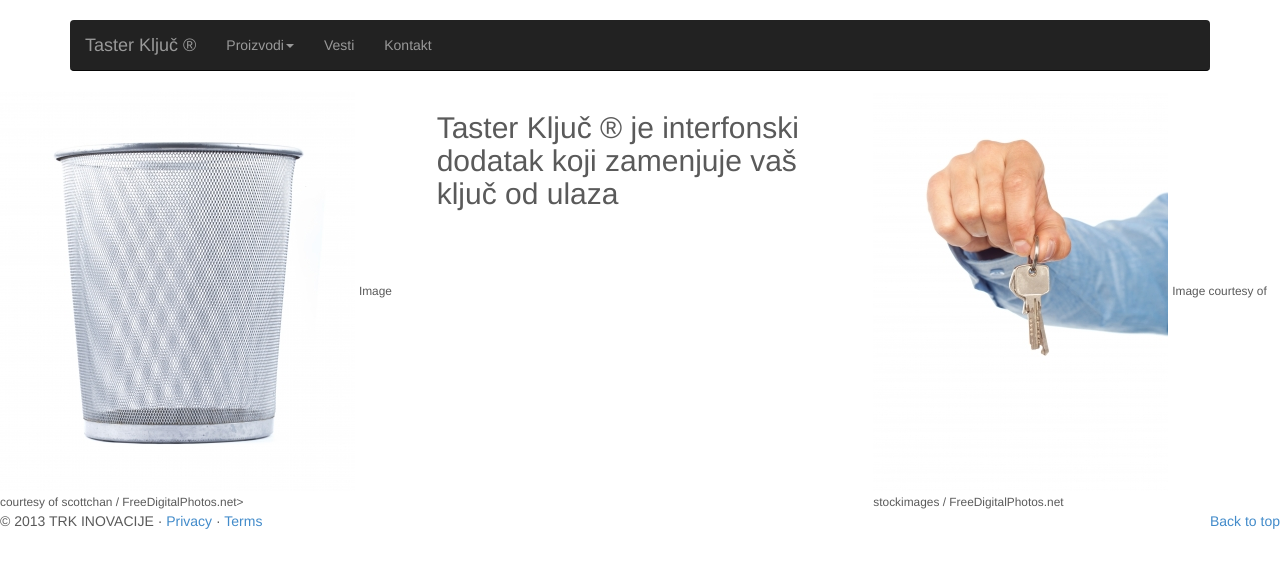
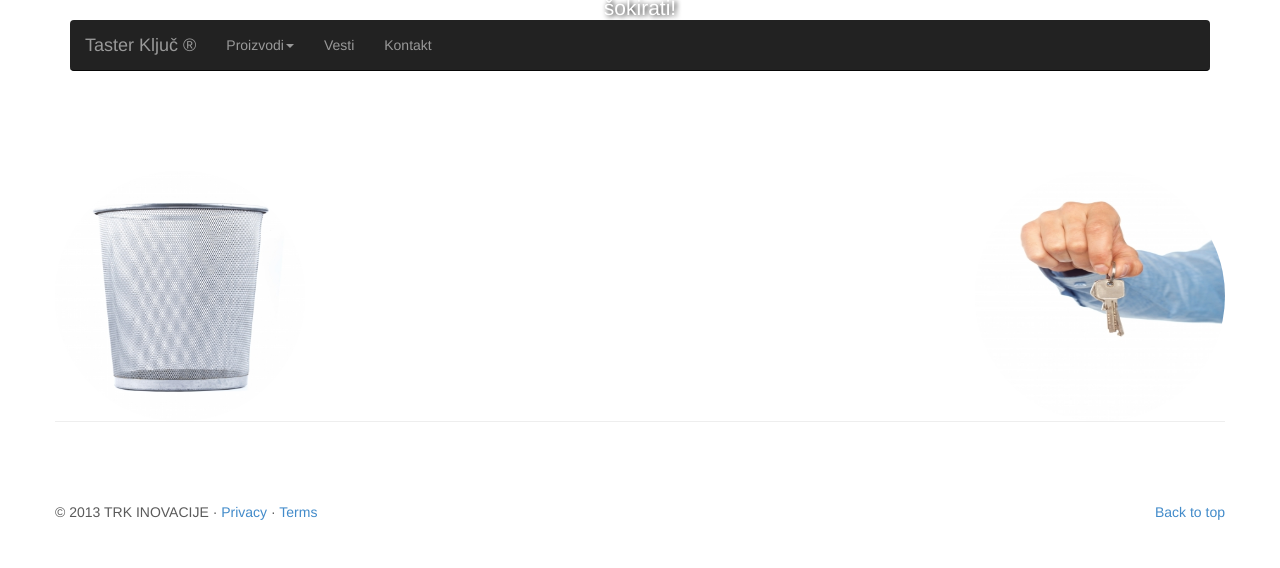
Before and after one commit to trkinovacije/tasterkljuc, a Jekyll site: the page built from _posts/2013-11-04-Sta-je-taster-kljuc.md, in a window 1280 px wide. Shown: the top 568 px of the page. Built offline with Jekyll 4.4.1, drawn with Linux system fonts in a browser that asks for light colours; nearby versions of some CDN libraries; library files that are not in the unit come from our copies; Markdown is read by kramdown in place of the engine named in the settings; comment, search, counter and statistics services are not loaded; some of the changed text lies outside the part shown.

Commit message:
small change

```diff
--- a/_layouts/default.html
+++ b/_layouts/default.html
@@ -14,7 +14,8 @@
 
     <!-- HTML5 shim and Respond.js IE8 support of HTML5 elements and media queries -->
     <!--[if lt IE 9]>
-   <script src="http://html5shim.googlecode.com/svn/trunk/html5.js"></script>
+      <script src="https://oss.maxcdn.com/libs/html5shiv/3.7.0/html5shiv.js"></script>
+      <script src="https://oss.maxcdn.com/libs/respond.js/1.3.0/respond.min.js"></script>
     <![endif]-->
 
     <!-- Custom styles for this template -->
@@ -42,9 +43,9 @@
                 <li class="dropdown">
                   <a href="#" class="dropdown-toggle" data-toggle="dropdown">Proizvodi<b class="caret"></b></a>
                   <ul class="dropdown-menu">
-                    <li><a href="mini-kljuc">Mini Ključ</a></li>
-                    <li><a href="radno-vreme">Radno vreme</a></li>
-                    <li><a href="spikerfon">Spikerfon</a></li>
+                    <li><a href="/mini-kljuc">Mini Ključ</a></li>
+                    <li><a href="/radno-vreme">Radno vreme</a></li>
+                    <li><a href="/spikerfon">Spikerfon</a></li>
                     <li class="divider"></li>
                     <li class="dropdown-header">niste pronašli šta vam treba</li>
                     <li><a href="#">Javite nam vaše zahteve</a></li>
@@ -71,7 +72,12 @@
       </div>
     </div>
 
+    <div class="container marketing">
+
     {{ content }}
+
+
+      <hr class="featurette-divider">
 
       <!-- FOOTER -->
       <footer>
--- a/_posts/2013-11-04-Sta-je-taster-kljuc.md
+++ b/_posts/2013-11-04-Sta-je-taster-kljuc.md
@@ -2,17 +2,22 @@
 title: Šta je Taster Ključ ?
 layout: default
 ---
+
+
 <div class="row">
- <div class="col-md-4">
-  <img align="float:left" src="/assets/images/news/kanta_scottchan.jpg" />
-  <small>Image courtesy of scottchan / FreeDigitalPhotos.net></small>
- </div>
- <div class="col-md-4">
- <h2> Taster Ključ &reg; je interfonski dodatak koji zamenjuje vaš ključ od ulaza
- </h2>
- </div>
- <div class="col-md-4">
-  <img align="float:right" src="/assets/images/news/kljucevi_stockimages.jpg" />
-  <small>Image courtesy of stockimages / FreeDigitalPhotos.net</small>
- </div>
-</div>
+  <div class="col-md-4">
+    <img class="img-circle" src="/assets/images/news/kanta_scottchan.jpg" width="300" style="position:relative; top:80px; z-index:1; width:250px; height:250px"/>
+  </div>
+
+  <div class="col-md-4">
+    <div class="container">
+      <div class="carousel-caption">
+        <h1 >Taster Ključ &reg; je interfonski dodatak koji zamenjuje vaš ključ od ulaza
+   	 </h1>
+     	<p>Bacite vaš ključ, rfid karticu i prepustite se magičnom otključavanju vrata pomoću pritiskanja zvona na specifičan način. Brzina otključavanja će vas šokirati!</p>
+
+       </div>
+     </div>
+  </div>
+  <div class="col-md-4">
+    <img class="img-circle" style="position:relative; top:80px; z-index:1; height:250px; width:250px" align="right" src="/assets/images/news/kljucevi_stockimages.jpg" />
--- a/kontakt/index.html
+++ b/kontakt/index.html
@@ -43,7 +43,7 @@
 	</div>
    <div class="col-md-3">
      <div class="span2">
-    <img src="/assets/images/pictures/igor.jpg" " alt="" class="img-rounded">
+    <img src="/assets/images/pictures/igor.jpg" alt="" class="img-rounded">
     </div>
     <div class="span4">
     <blockquote>
--- /dev/null
+++ b/radno-vreme/index.html
@@ -0,0 +1,6 @@
+---
+title: Mini ključ
+layout: default
+---
+
+Mini kljuc je taster kljuc koji je najrasprostranjeniji.
--- /dev/null
+++ b/spikerfon/index.html
@@ -0,0 +1,6 @@
+---
+title: Mini ključ
+layout: default
+---
+
+Mini kljuc je taster kljuc koji je najrasprostranjeniji.
--- a/vesti/index.html
+++ b/vesti/index.html
@@ -5,6 +5,8 @@
 
 <ul>
   {% for post in site.posts limit: 10 %}
-    <li><a href="{{ post.url }}">{{ post.title }}</a></li>
+    <li>{{ post.date | date: "%d/%m/%y" }} <a href="{{ post.url }}">{{ post.title }}</a>
+   <!--  <p>{{ post.excerpt }}</p> -->
+  </li>
   {% endfor %}
 </ul>
```
Also changed, not shown: other parts of _layouts/default.html (+4 -10 lines), _posts/2013-11-06-Saveti-za-izbor-modela-taster-kljuca.md (added, +10 -0 lines), index.html (+9 -0 lines).
